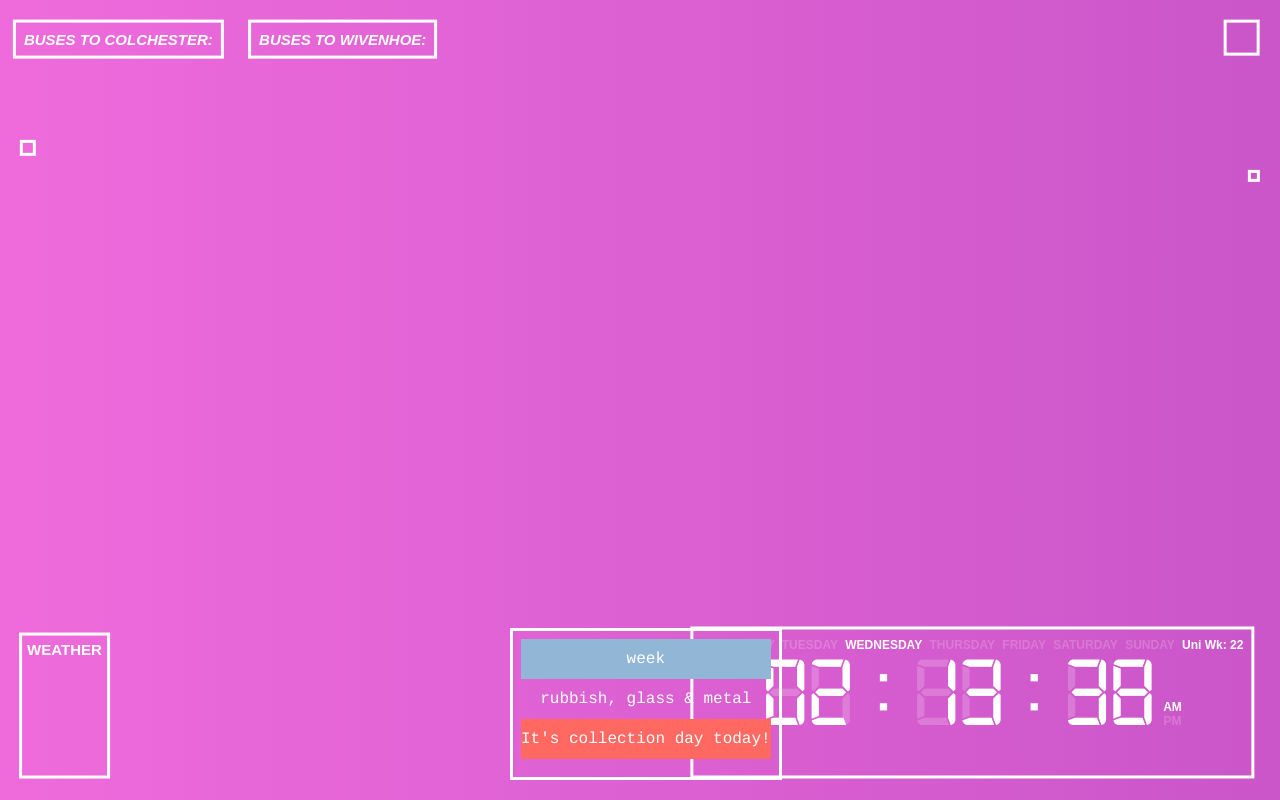
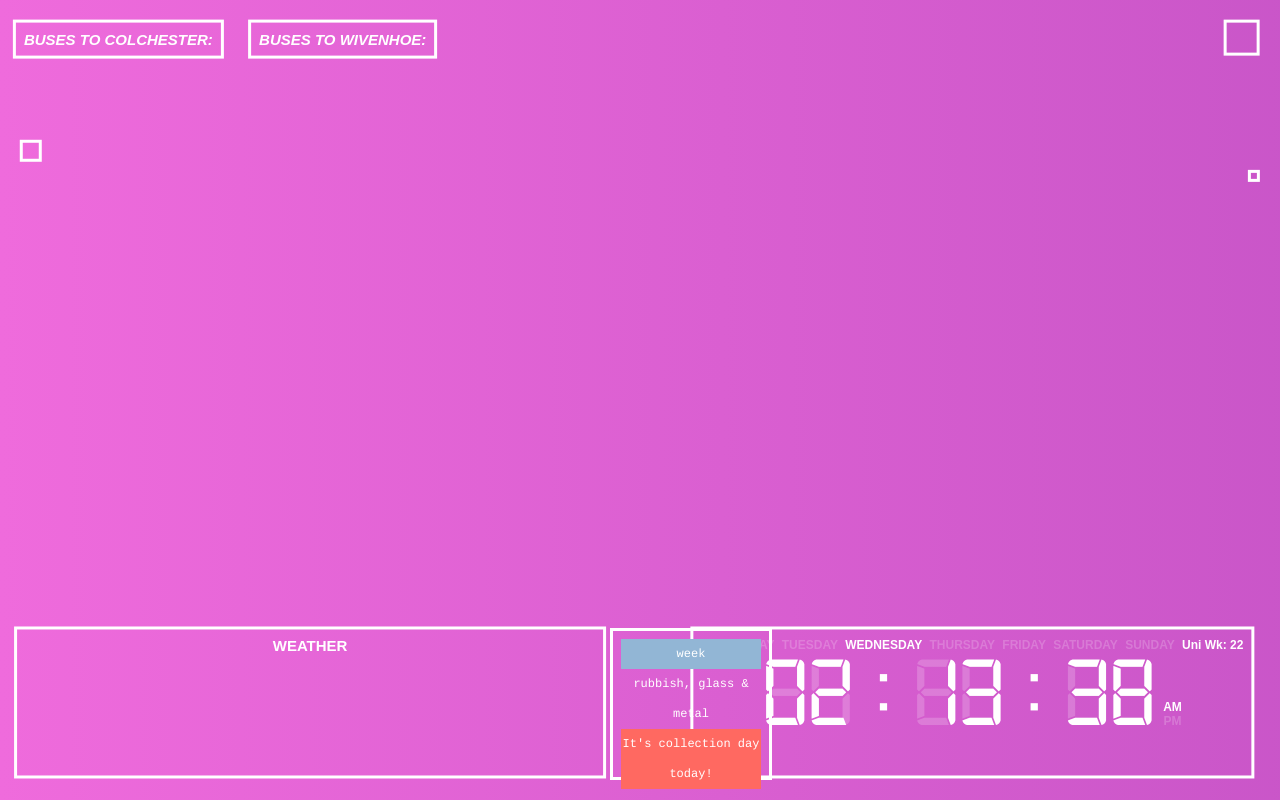
Before and after one commit to conorhennessy/php-Boy, a PHP site: page / in a window 1280 px wide. Run offline with PHP 8.4, Linux system fonts and the light colour scheme.

Commit message:
tweaked css to align some elements

```diff
--- a/css/index.css
+++ b/css/index.css
@@ -46,6 +46,7 @@ body {
 
 .bordered{
 	border:solid 3px #ffffff;
+	padding:8px;
 }
 
 div.title{
@@ -220,10 +221,9 @@ div.torrents {
     position: absolute;
     top: 140px;
     left: 20px;
-	max-width:560px;
+	max-width:570px;
 	max-height:420px;
     transform: translate(-1%,-1%);
-    padding: 5px;
 	font-family: 'Cousine', monospace;
 	font-size: 12px;
 	font-weight: bold;
@@ -234,11 +234,13 @@ div.torrents {
 #collection{
 	position:absolute;
 	bottom:20px;
-	left: 510px;
+	left: 610px;
 	text-align: center;
-	padding: 8px;
+	//padding: 8px;
 	line-height: 2.5;
 	height: 130px;
+	width:140px;
+	font-size:12px;
 }
 
 .green-week{
@@ -270,16 +272,19 @@ div.weatherpane {
   bottom: 20px;
   left: 20px;
   transform: translate(-1%,-1%);
-  padding: 5px;
-	//width:560px;
+  //padding: 8px;
+	width:570px;
 	height: 130px;
 }
 
-div.weather {
-	width:100%;
-	padding-left:5px;
-	padding-right:5px;
+#weather {
+	//width:100%;
+	//padding-left:5px;
+	//padding-right:5px;
 	display:inline-block;
+
+
+
 	margin: 0 auto;
 	font-size: 10px;
 	font-weight: bold;
@@ -295,7 +300,7 @@ div.weatherbox{
 	padding-left: 5px;
 	margin-left: 10px;
 	margin-right: 10px;
-
+	font-size: 10px;
 }
 
 p.temp{
@@ -312,7 +317,7 @@ div.dateAndClock {
   bottom: 20px;
   right: 20px;
   transform: translate(-1%,-1%);
-  padding: 8px;
+  //padding: 8px;
 	height: 130px;
 }
 
--- a/index.html
+++ b/index.html
@@ -13,7 +13,7 @@
 
 <body>
 	<script src="js/GetAccuweatherKeys.js"> </script>
-	<script src="js/getweatherAccu.js"> </script>
+
 	<script src="js/GetTransportKeys.js"> </script>
 	<div  class="busnorthbox bordered">
 	<p class="tittle">Buses to Colchester:</p>
@@ -44,6 +44,7 @@
 	<div id="weather" class="weather">
 
 	</div>
+		<script src="js/getweatherAccu.js"> </script>
 	</div>
 	<!-- <script src="js/getweather.js"> </script> -->
 
--- a/js/CollectionDay.js
+++ b/js/CollectionDay.js
@@ -73,7 +73,7 @@ function displayCollection(){
     //odd is blue, even is green
     if (day == 2 || day == 3){
         PrintCollection(date,Week)
-        console.log("print")
+        //console.log("print")
     }
 
     else {
--- a/js/SongKickAPI.js
+++ b/js/SongKickAPI.js
@@ -58,7 +58,7 @@ function printEvent(artist,venue,date){
 }
 
 function printDate(date){
-	console.log(date);
+	//console.log(date);
 	//var textDate= new Date(date).toString().split(" ");
 	var textDate=date.split("-")[2];
 	textDate+=" "+getMonthName(date.split("-")[1]);
--- a/js/getweatherAccu.js
+++ b/js/getweatherAccu.js
@@ -1,6 +1,10 @@
 function Getweather() {
     GetWeatherCredentials(function() {
         var element = document.getElementById("weather");
+        if(element==null){
+        	console.log("couldnt get weather element by Id")
+        	return -1;
+		}
         element.innerHTML = "";
 
         var xmlhttp = new XMLHttpRequest();
```
